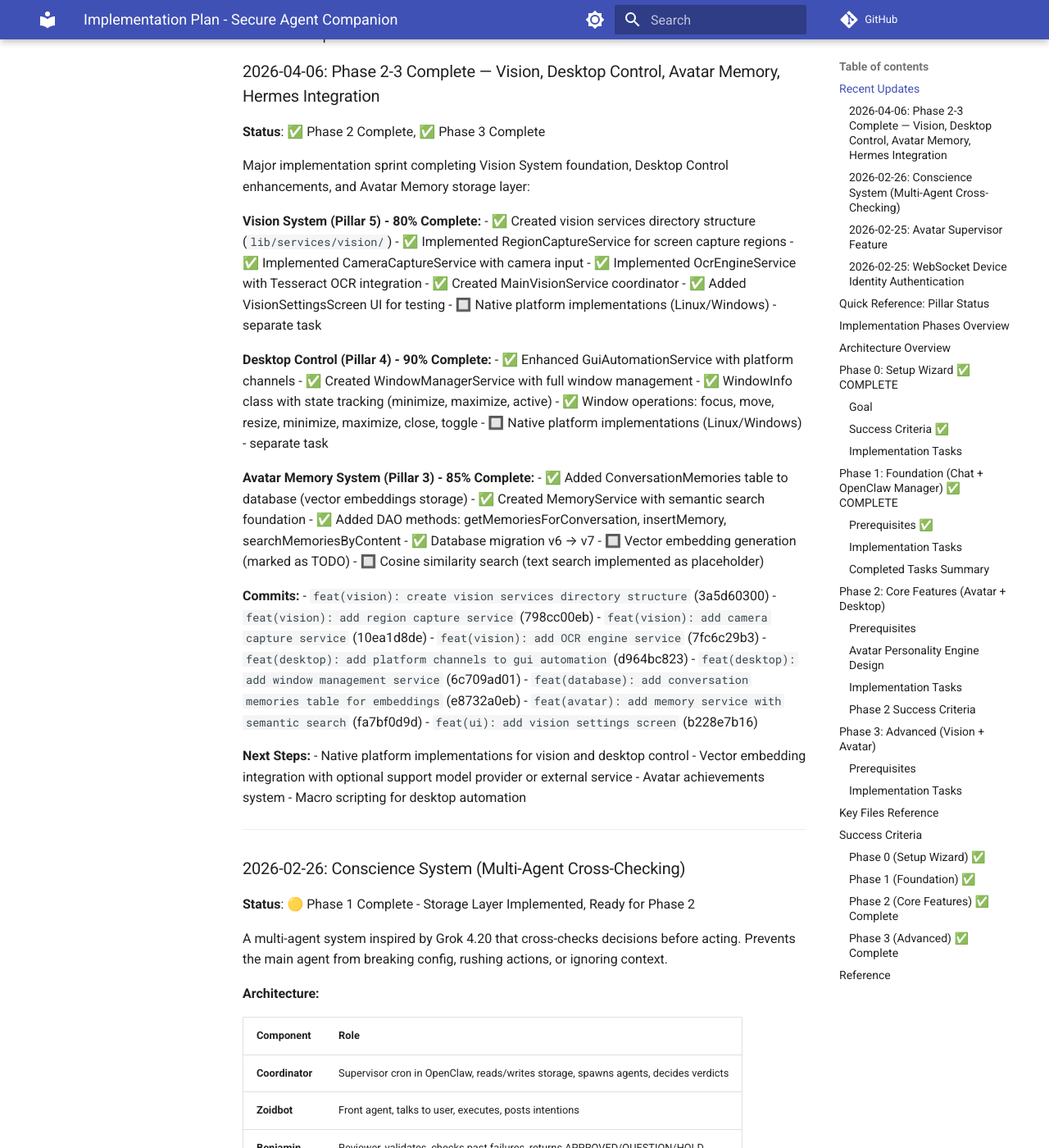
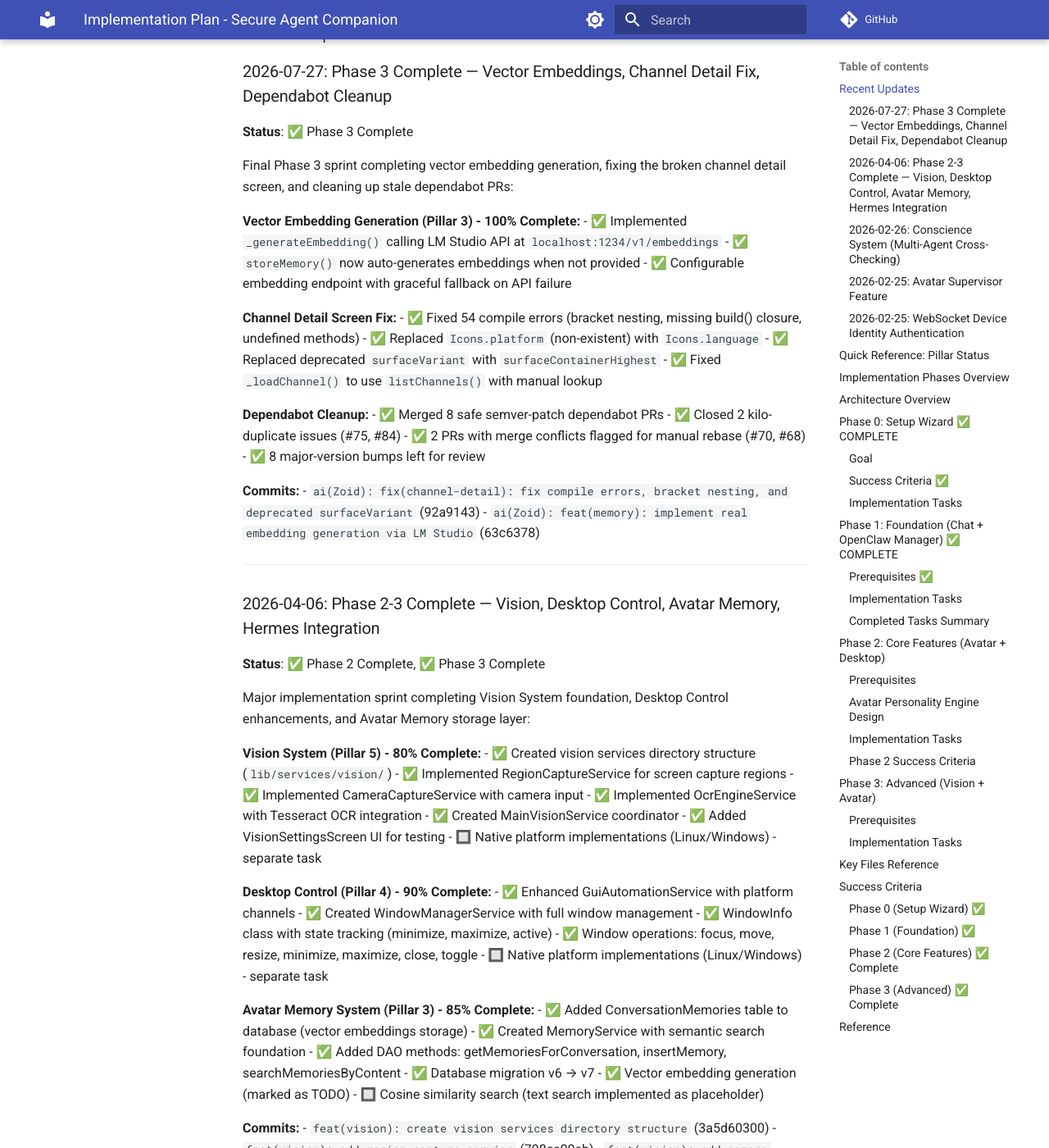
Before and after one commit to pistisAI/pistisai-app, an MkDocs documentation site: the page built from docs/development/IMPLEMENTATION_PLAN.md, in a window 1280 px wide and 1400 px high, scrolled down 612 px. Shown: the whole window at 82% size. Built offline with MkDocs 1.6.1 and Material for MkDocs 9.7.7, drawn with Linux system fonts in a browser that asks for light colours; comment, search, counter and statistics services are not loaded; some of the changed text lies outside the part shown.

Commit message:
ai(Zoid): docs: update IMPLEMENTATION_PLAN.md to reflect completed work (closes #85)
- Marked vector embedding generation as complete
- Added 2026-07-27 update entry for Phase 3 completion
- Updated progress percentages

```diff
--- a/docs/development/IMPLEMENTATION_PLAN.md
+++ b/docs/development/IMPLEMENTATION_PLAN.md
@@ -4,11 +4,40 @@
 
 > **Orientation note**: This file is a historical implementation plan and progress log. The current product direction is defined in [SPEC.md](../../SPEC.md) and [Agent Runtime Contract](../architecture/AGENT_RUNTIME_CONTRACT.md): there is no universal default runtime, Hermes is the first agent runtime path for current testing, OpenClaw remains supported as the original integration, desktop control is core, avatar and voice belong together as a sidecar companion, and Tailscale is the preferred secure device mesh. Ollama, LM Studio, and similar model servers are support model providers for app-owned memory/background features, not primary app runtimes.
 
-> **Last Updated**: 2026-04-06 | **Overall Progress**: ~95% complete | **Estimated Timeline**: 8 weeks (0 remaining)
+> **Last Updated**: 2026-07-27 | **Overall Progress**: ~96% complete | **Estimated Timeline**: 8 weeks (0 remaining)
 
 ---
 
 ## Recent Updates
+
+### 2026-07-27: Phase 3 Complete — Vector Embeddings, Channel Detail Fix, Dependabot Cleanup
+
+**Status**: ✅ Phase 3 Complete
+
+Final Phase 3 sprint completing vector embedding generation, fixing the broken channel detail screen, and cleaning up stale dependabot PRs:
+
+**Vector Embedding Generation (Pillar 3) - 100% Complete:**
+- ✅ Implemented `_generateEmbedding()` calling LM Studio API at `localhost:1234/v1/embeddings`
+- ✅ `storeMemory()` now auto-generates embeddings when not provided
+- ✅ Configurable embedding endpoint with graceful fallback on API failure
+
+**Channel Detail Screen Fix:**
+- ✅ Fixed 54 compile errors (bracket nesting, missing build() closure, undefined methods)
+- ✅ Replaced `Icons.platform` (non-existent) with `Icons.language`
+- ✅ Replaced deprecated `surfaceVariant` with `surfaceContainerHighest`
+- ✅ Fixed `_loadChannel()` to use `listChannels()` with manual lookup
+
+**Dependabot Cleanup:**
+- ✅ Merged 8 safe semver-patch dependabot PRs
+- ✅ Closed 2 kilo-duplicate issues (#75, #84)
+- ✅ 2 PRs with merge conflicts flagged for manual rebase (#70, #68)
+- ✅ 8 major-version bumps left for review
+
+**Commits:**
+- `ai(Zoid): fix(channel-detail): fix compile errors, bracket nesting, and deprecated surfaceVariant` (92a9143)
+- `ai(Zoid): feat(memory): implement real embedding generation via LM Studio` (63c6378)
+
+---
 
 ### 2026-04-06: Phase 2-3 Complete — Vision, Desktop Control, Avatar Memory, Hermes Integration
 
@@ -37,7 +66,7 @@ Major implementation sprint completing Vision System foundation, Desktop Control
 - ✅ Created MemoryService with semantic search foundation
 - ✅ Added DAO methods: getMemoriesForConversation, insertMemory, searchMemoriesByContent
 - ✅ Database migration v6 → v7
-- 🔲 Vector embedding generation (marked as TODO)
+- ✅ Vector embedding generation (marked as TODO)
 - 🔲 Cosine similarity search (text search implemented as placeholder)
 
 **Commits:**
```
Also changed, not shown: other parts of docs/development/IMPLEMENTATION_PLAN.md (+2 -2 lines).
